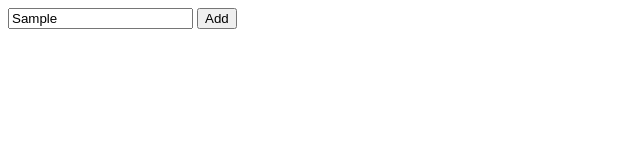
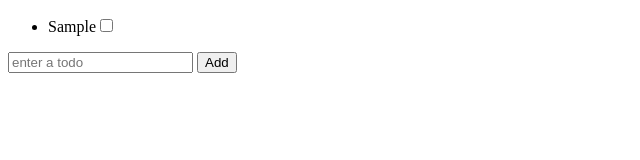
Before and after one commit to Mat1na/MiniTypeScriptProject, a website with bundled scripts: page index.html in a window 1280 px wide. Both pictures are taken after typing "Sample" into the empty fields and a click on the button "Add". Shown: the whole page, without its empty margins (0-640 px from the left). Built offline with nearby package versions, Linux system fonts and the light colour scheme.

Commit message:
project end

```diff
--- a/index.html
+++ b/index.html
@@ -7,6 +7,8 @@
     <title>Mini Project</title>
   </head>
   <body>
+    <ul id="todolist">
+    </ul>
     <form id="todoform"action="">
       <input id="todoinput" type="text" placeholder="enter a todo" />
       <button id="btn" type="submit">Add</button>
--- a/src/index.ts
+++ b/src/index.ts
@@ -1,12 +1,53 @@
+interface Todo {
+  text: string;
+  completed: boolean;
+}
+
 const btn = document.getElementById("btn")!; //add ! to say it's not null if we are sure that the id exists
 const input = document.getElementById("todoinput")! as HTMLInputElement;
-const form= document.querySelector("#todoform")! as HTMLFormElement
+const form = document.querySelector("#todoform")! as HTMLFormElement;
+const list = document.querySelector("#todolist");
 
-form.addEventListener("submit",(e)=>{
-    e.preventDefault()
-    console.log("submited")
-})
-// btn.addEventListener("click", () => {
-//  alert( input.value); //Property 'value' does not exist on type 'HTMLElement' so we ad above as HTMLInputElement
-//  input.value=""
-// });
+const todos: Todo[] = readTodos();
+todos.forEach(createTodo);
+
+function readTodos(): Todo[] {
+  const todosJSON = localStorage.getItem("todos");
+  if (todosJSON === null) return [];
+  return JSON.parse(todosJSON);
+}
+
+function saveTodos(){
+    localStorage.setItem("todos", JSON.stringify(todos));
+}
+
+function handleSubmit(e: SubmitEvent) {
+  e.preventDefault();
+
+  const newTodo: Todo = {
+    text: input.value,
+    completed: false,
+  };
+  createTodo(newTodo);
+  todos.push(newTodo);
+
+  saveTodos;
+  input.value = "";
+}
+
+function createTodo(todo: Todo) {
+  const newLI = document.createElement("li");
+  const checkbox = document.createElement("input");
+  checkbox.type = "checkbox";
+  checkbox.checked=todo.completed
+
+  checkbox.addEventListener("change",()=>{
+   todo.completed=checkbox.checked
+   saveTodos()
+  })
+  newLI.append(todo.text);
+  newLI.append(checkbox);
+  list?.append(newLI);
+}
+
+form.addEventListener("submit", handleSubmit);
```
Also changed, not shown: dist/index.js.
